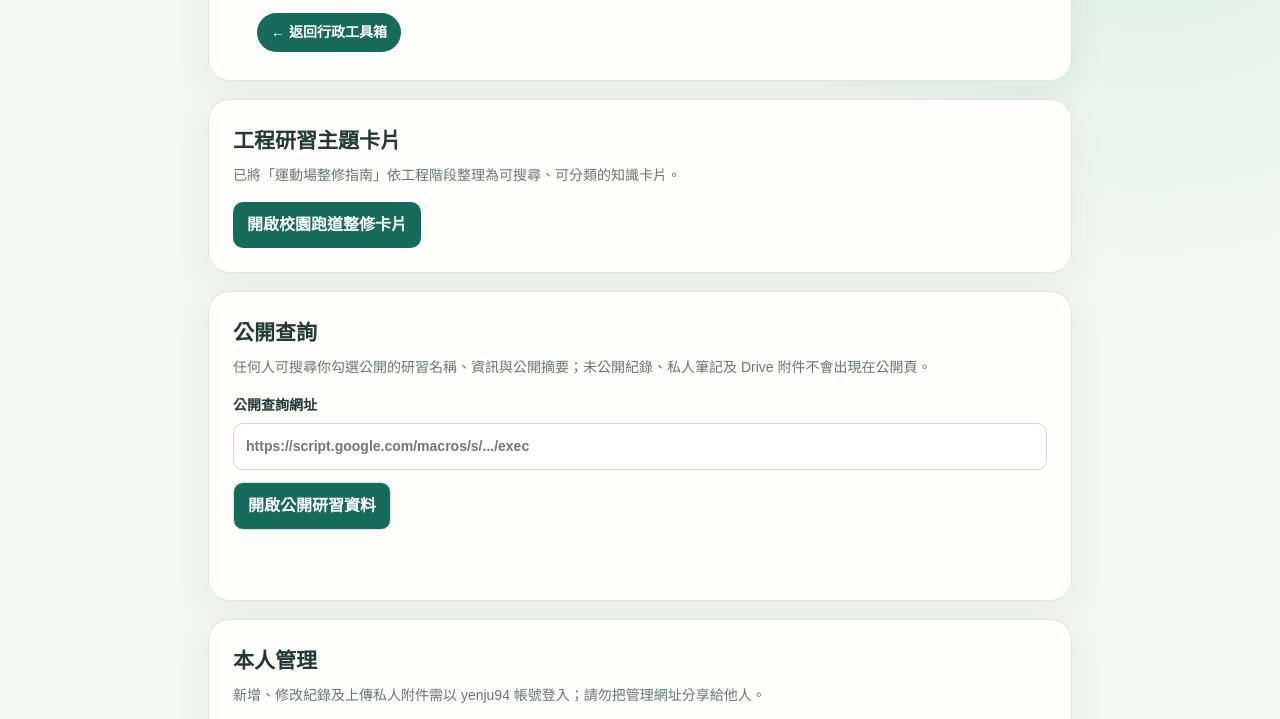
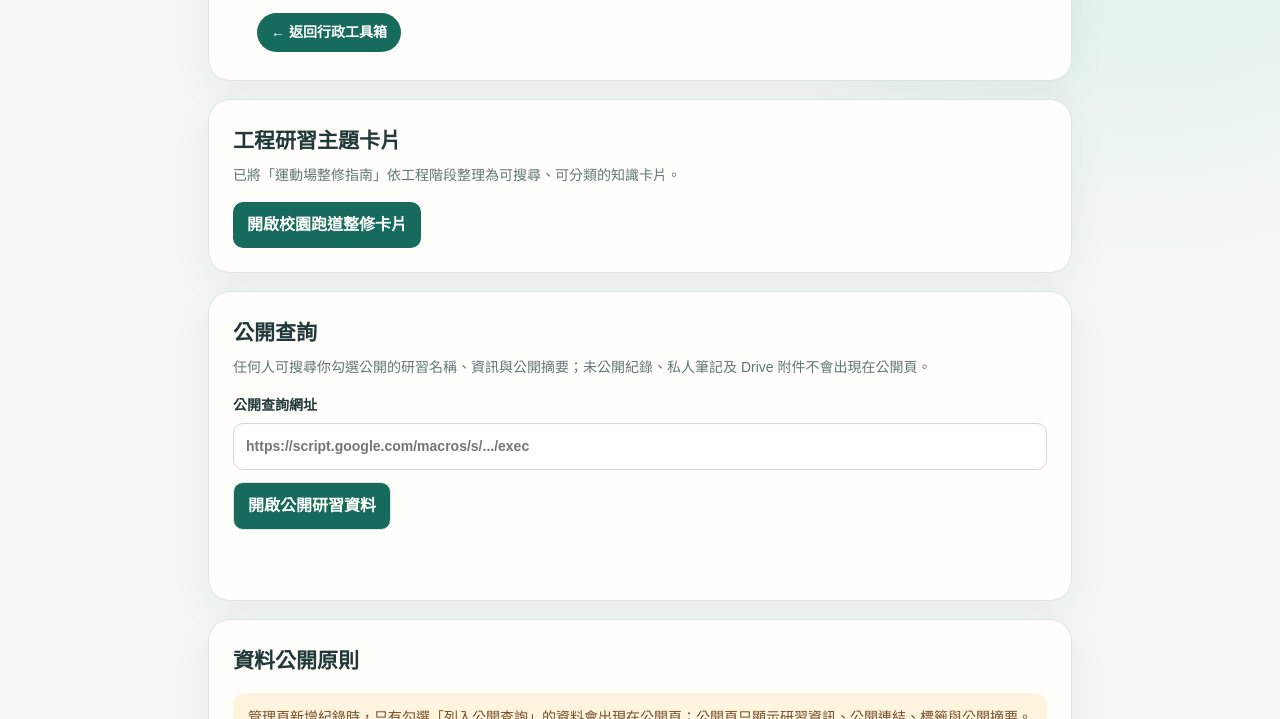
Before and after one commit to hsiang0422-star/tnmr-school-admin-toolbox, a plain HTML site: page training-library.html in a window 1280 px wide. Shown: the part 186-905 px from the top of the page. Drawn offline with Linux system fonts and the light colour scheme.

Commit message:
Remove personal management card from training library

```diff
--- a/training-library.html
+++ b/training-library.html
@@ -3,7 +3,7 @@
 </style></head><body><main class="shell"><header class="hero"><div class="eyebrow">南特行政工具箱｜研習紀錄</div><h1>研習資料庫</h1><p>公開查詢不需登入；只有你能登入管理資料。私人筆記與附件不會顯示在公開查詢頁。</p><a class="back" href="./">← 返回行政工具箱</a></header>
 <section class="panel"><h2>工程研習主題卡片</h2><p class="hint">已將「運動場整修指南」依工程階段整理為可搜尋、可分類的知識卡片。</p><div class="buttons"><a href="running-track-guide.html" style="display:inline-block;text-decoration:none;border-radius:10px;padding:10px 14px;background:var(--green);color:white;font-weight:800">開啟校園跑道整修卡片</a></div></section>
 <section class="panel"><h2>公開查詢</h2><p class="hint">任何人可搜尋你勾選公開的研習名稱、資訊與公開摘要；未公開紀錄、私人筆記及 Drive 附件不會出現在公開頁。</p><label class="label" for="publicUrl">公開查詢網址<input id="publicUrl" type="url" placeholder="https://script.google.com/macros/s/.../exec"></label><div class="buttons"><button id="openPublic" type="button">開啟公開研習資料</button></div><p id="publicStatus" class="status" role="status"></p></section>
-<section class="panel"><h2>本人管理</h2><p class="hint">新增、修改紀錄及上傳私人附件需以 yenju94 帳號登入；請勿把管理網址分享給他人。</p><label class="label" for="adminUrl">私人管理網址<input id="adminUrl" type="url" placeholder="https://script.google.com/macros/s/.../exec"></label><div class="buttons"><button id="openAdmin" type="button">登入並管理研習資料</button><button id="clear" class="secondary" type="button">清除此瀏覽器儲存的網址</button><a href="rule-admin-app/README.md" target="_blank" rel="noopener">查看部署步驟</a></div><p id="adminStatus" class="status" role="status"></p></section>
+
 <section class="panel"><h2>資料公開原則</h2><p class="note">管理頁新增紀錄時，只有勾選「列入公開查詢」的資料會出現在公開頁；公開頁只顯示研習資訊、公開連結、標籤與公開摘要。私人筆記和附件僅管理者可見。請勿在公開欄位填入個人資料或不宜公開的內容。</p><p class="hint">首次設定需部署兩個網址：公開查詢部署為免登入唯讀；私人管理部署限定本人登入。部署完成後，將兩個網址提供給網站維護者固定接入入口。</p></section></main><script>
 const publicKey='tnmrTrainingPublicUrl',adminKey='tnmrDocumentRulesWebApp',publicInput=document.querySelector('#publicUrl'),adminInput=document.querySelector('#adminUrl');publicInput.value=localStorage.getItem(publicKey)||'';adminInput.value=localStorage.getItem(adminKey)||'';function validUrl(value){try{const u=new URL(value);return u.protocol==='https:'&&u.hostname==='script.google.com'&&/^\/macros\/s\/[^/]+\/exec\/?$/.test(u.pathname)}catch{return false}}function open(value,view,status,key){value=value.trim();if(!validUrl(value)){status.textContent='請貼上 Google Apps Script 部署後的 /exec 網址。';return}localStorage.setItem(key,value);const u=new URL(value);u.searchParams.set('view',view);status.textContent='正在開啟研習資料頁面。';window.open(u.toString(),'_blank','noopener,noreferrer')}document.querySelector('#openPublic').onclick=()=>open(publicInput.value,'training-public',document.querySelector('#publicStatus'),publicKey);document.querySelector('#openAdmin').onclick=()=>open(adminInput.value,'training',document.querySelector('#adminStatus'),adminKey);document.querySelector('#clear').onclick=()=>{localStorage.removeItem(adminKey);adminInput.value='';document.querySelector('#adminStatus').textContent='已清除私人管理網址。'};
 </script></body></html>
```
